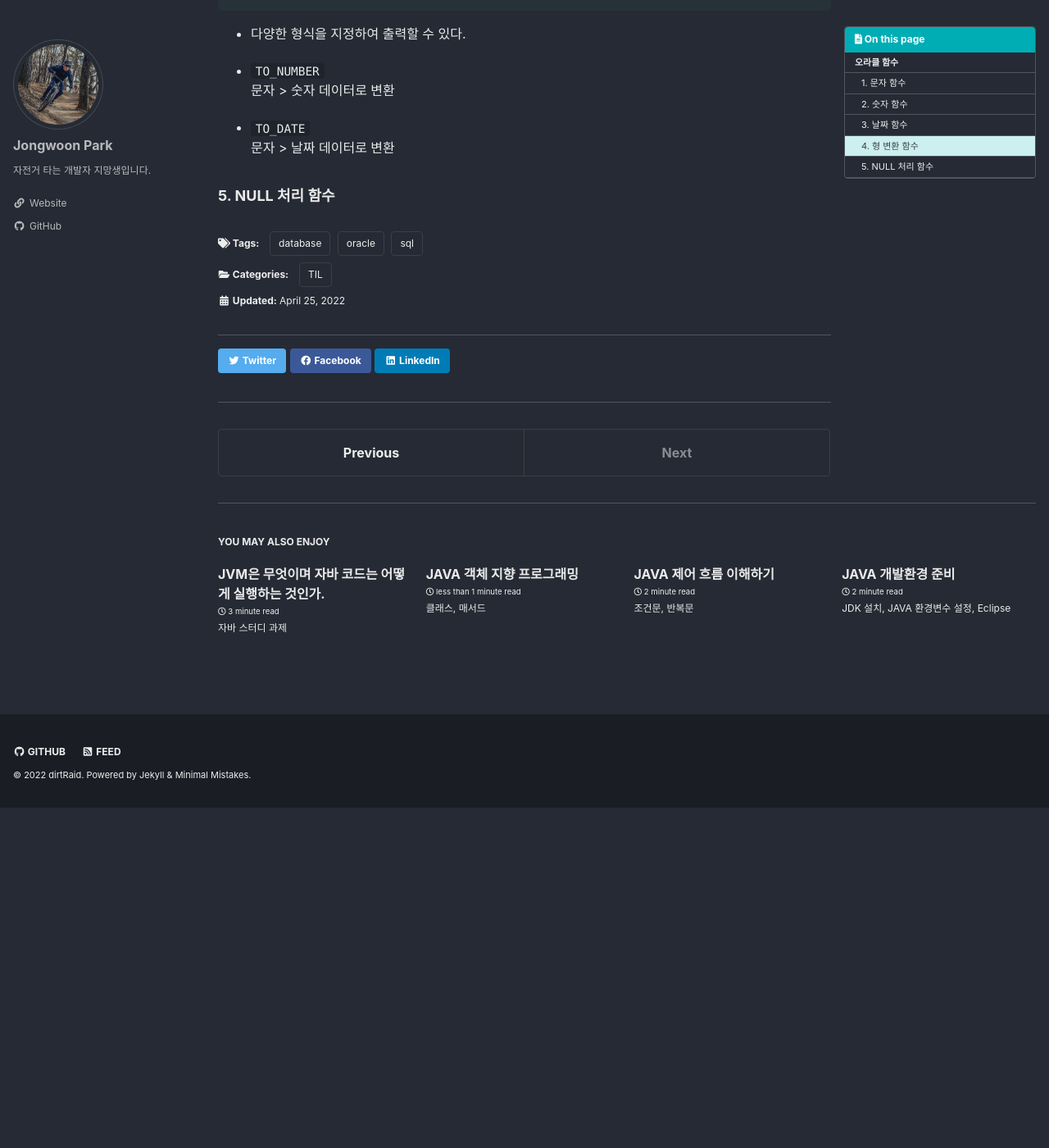
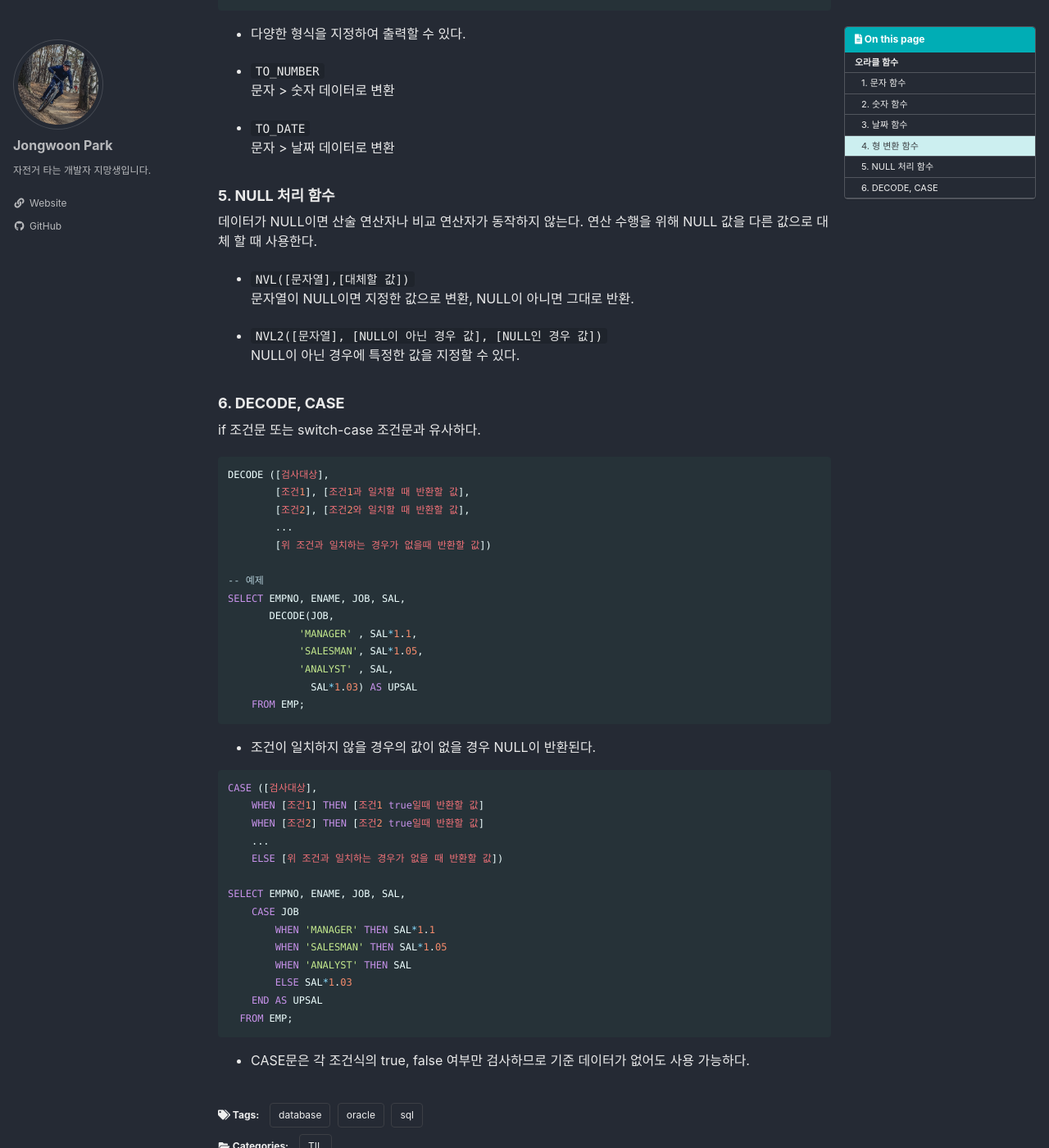
Before and after one commit to nortiz1349/dirtRaid, a Jekyll site: the page built from _posts/2022-04-25-til-Oracle-day3.md, in a window 1280 px wide and 1400 px high, scrolled down 2775 px. Shown: the whole window at 82% size. Built offline with Jekyll 4.4.1, drawn with Linux system fonts in a browser that asks for light colours; cached includes are drawn as plain includes; some web fonts are replaced; before the commit the page ends 3760 px from its top, so only the background shows below that; some of the changed text lies outside the part shown.

Commit message:
오라클 수업 3일차

````diff
--- a/_posts/2022-04-20-til-Oracle-day3.md
+++ b/_posts/2022-04-25-til-Oracle-day3.md
@@ -144,3 +144,53 @@ SELECT TO_CHAR(SYSDATE, 'YYYY/MM/DD HH24:MI:SS') AS 현재날짜시간
 문자 > 날짜 데이터로 변환
 
 ### 5. NULL 처리 함수
+
+데이터가 NULL이면 산술 연산자나 비교 연산자가 동작하지 않는다. 연산 수행을 위해 NULL 값을 다른 값으로 대체 할 때 사용한다.
+
+- `NVL([문자열],[대체할 값])`
+문자열이 NULL이면 지정한 값으로 변환, NULL이 아니면 그대로 반환.
+
+- `NVL2([문자열], [NULL이 아닌 경우 값], [NULL인 경우 값])`
+NULL이 아닌 경우에 특정한 값을 지정할 수 있다.
+
+### 6. DECODE, CASE
+
+if 조건문 또는 switch-case 조건문과 유사하다.
+
+```sql
+DECODE ([검사대상],
+        [조건1], [조건1과 일치할 때 반환할 값],
+        [조건2], [조건2와 일치할 때 반환할 값],
+        ...
+        [위 조건과 일치하는 경우가 없을때 반환할 값])
+
+-- 예제
+SELECT EMPNO, ENAME, JOB, SAL,
+       DECODE(JOB,
+            'MANAGER' , SAL*1.1,
+            'SALESMAN', SAL*1.05,
+            'ANALYST' , SAL,
+              SAL*1.03) AS UPSAL
+    FROM EMP;
+```
+
+- 조건이 일치하지 않을 경우의 값이 없을 경우 NULL이 반환된다.
+
+```sql
+CASE ([검사대상],
+    WHEN [조건1] THEN [조건1 true일때 반환할 값]
+    WHEN [조건2] THEN [조건2 true일때 반환할 값]
+    ...
+    ELSE [위 조건과 일치하는 경우가 없을 때 반환할 값])
+
+SELECT EMPNO, ENAME, JOB, SAL,
+    CASE JOB
+        WHEN 'MANAGER' THEN SAL*1.1
+        WHEN 'SALESMAN' THEN SAL*1.05
+        WHEN 'ANALYST' THEN SAL
+        ELSE SAL*1.03
+    END AS UPSAL
+  FROM EMP;
+```
+
+- CASE문은 각 조건식의 true, false 여부만 검사하므로 기준 데이터가 없어도 사용 가능하다.
````
